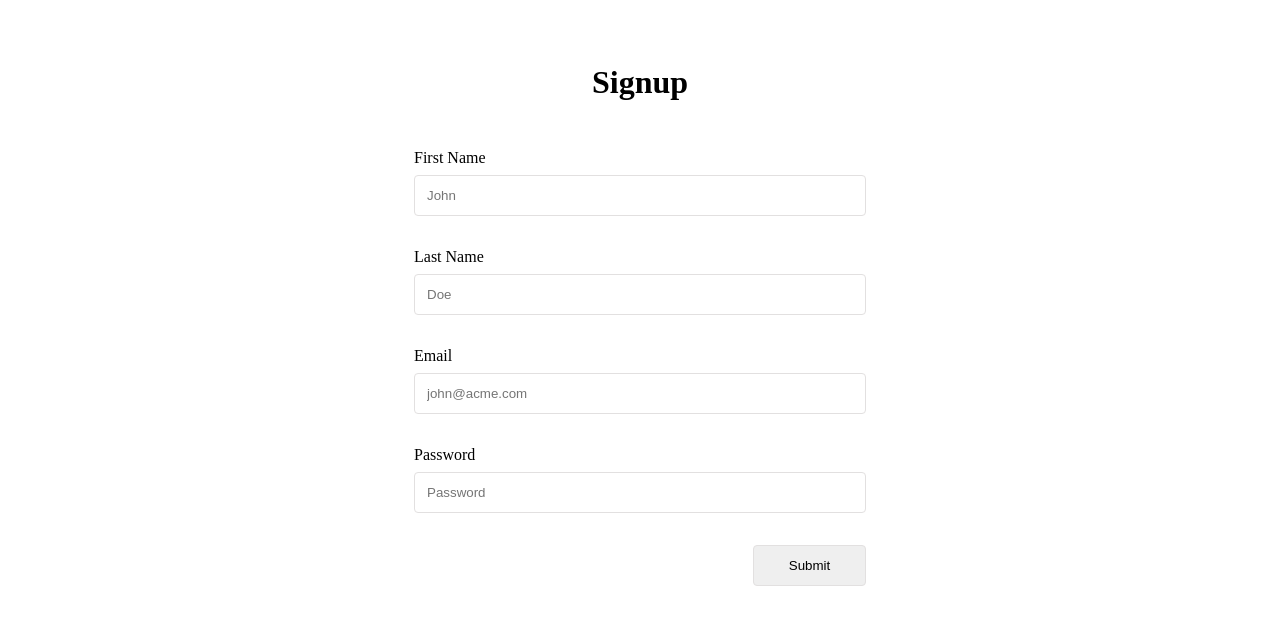
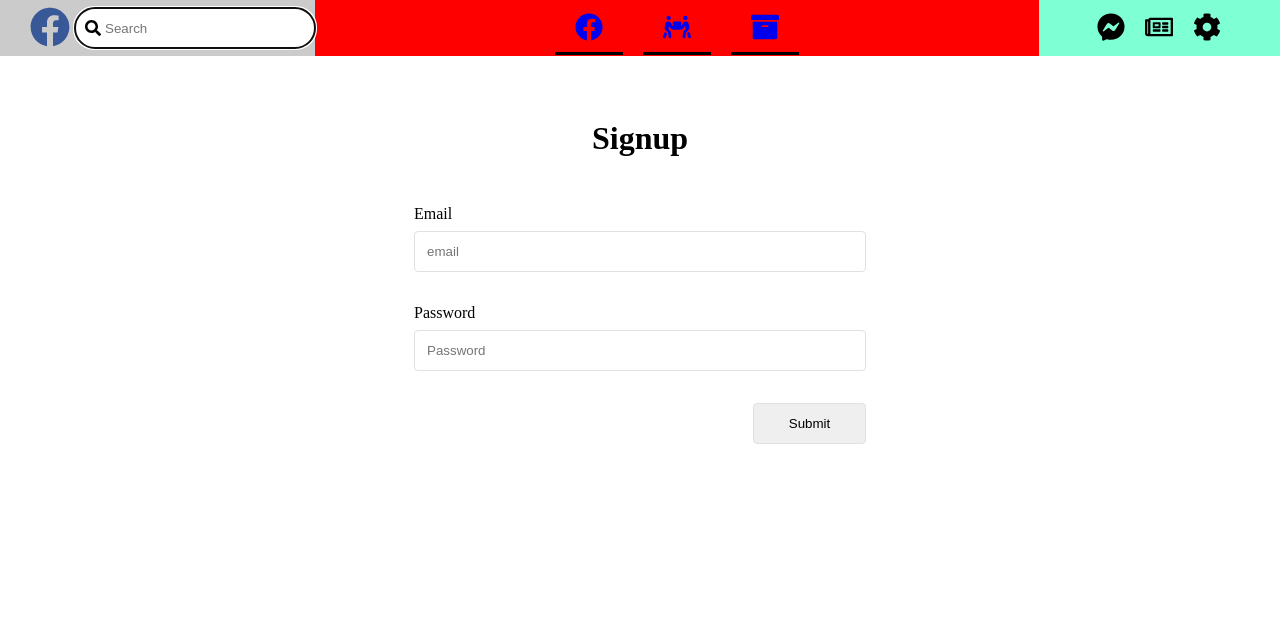
Before and after one commit to lmatuzic/sausikebana, a React (Create React App) app: page /signup in a window 1280 px wide. Shown: the top 624 px of the page. Built offline with nearby package versions, Linux system fonts and the light colour scheme; no server answers.

Commit message:
authenticate user (signup) functionality

```diff
--- a/package.json
+++ b/package.json
@@ -22,6 +22,7 @@
     "formik": "^2.2.9",
     "react": "^17.0.2",
     "react-dom": "^17.0.2",
+    "react-firebase-hooks": "^3.0.4",
     "react-redux": "^7.2.0",
     "react-router-dom": "^5.2.0",
     "react-scripts": "4.0.3",
--- a/src/App.tsx
+++ b/src/App.tsx
@@ -3,19 +3,19 @@ import './stylesheets/scss/global.scss';
 import { Home } from './pages/Home';
 import { Header } from './components/header/Header';
 import {
-   BrowserRouter as Router,
-   Switch,
-   Route,
+  BrowserRouter as Router,
+  Switch,
+  Route,
 } from "react-router-dom";
 import { Market } from './pages/Market';
 import { Groups } from './pages/Groups';
-import Signup from './components/signup/Signup';
+import Signup from './auth/Signup';
 
 const App: FC = () => {
   return (
     <>
       <Router>
-        {/* <Header /> */}
+        <Header />
 
         <Switch>
           <Route path="/signup">
--- /dev/null
+++ b/src/auth/Signup.tsx
@@ -0,0 +1,89 @@
+import { FC, useState } from 'react';
+import { Formik, Field, Form} from 'formik';
+import { useCreateUserWithEmailAndPassword } from 'react-firebase-hooks/auth';
+import { auth } from '../firebase';
+
+interface SignupValues {
+  email: string;
+  password: string;
+}
+
+const Signup: FC = () => {
+  const [
+    createUserWithEmailAndPassword,
+    user,
+    loading,
+    error,
+  ] = useCreateUserWithEmailAndPassword(auth);
+
+  if (error) {
+    return (
+      <div>
+        <p>Error: {error.message}</p>
+      </div>
+    );
+  }
+
+  if (loading) {
+    return <p>Loading...</p>;
+  }
+
+  if (user) {
+    return (
+      <div>
+        <p>Registered User: {user.user?.email}</p>
+      </div>
+    );
+  }
+
+  return (
+    <div className="auth signup">
+      <div className="container">
+        <h1>Signup</h1>
+
+        <Formik
+          initialValues={{
+            email: '',
+            password: ''
+          }}
+          onSubmit={(values: SignupValues) => {
+            createUserWithEmailAndPassword(values.email, values.password);
+          }}
+        >
+          <Form className="auth-form">
+            <div className="auth-form__item">
+              <label htmlFor="email">Email</label>
+              <Field
+                id="email"
+                name="email"
+                placeholder="email"
+                type="email"
+              />
+            </div>
+
+            <div className="auth-form__item">
+              <label htmlFor="password">Password</label>
+              <Field
+                id="password"
+                name="password"
+                placeholder="Password"
+                type="password"
+              />
+            </div>
+
+            <div className="auth-submit__wrapper">
+              <button
+                className="auth-submit__btn"
+                type="submit"
+              >
+                Submit
+              </button>
+            </div>
+          </Form>
+        </Formik>
+      </div>
+    </div>
+  )
+}
+
+export default Signup;
--- a/src/components/header/Header.tsx
+++ b/src/components/header/Header.tsx
@@ -16,7 +16,7 @@ export const Header: FC<HeaderProps> = (props) => {
 
   //ovo je za DOM mutatione samo, skoro same shit ko use effect
   useLayoutEffect(() => {
-      if(inputRef?.current?.focus){
+    if (inputRef?.current?.focus) {
       inputRef.current.focus();
     }
   }, []);
--- a/src/components/menuItem/RouteItem.tsx
+++ b/src/components/menuItem/RouteItem.tsx
@@ -13,7 +13,6 @@ type Data = {
 type RouteItemProps = {
    item: Data[];
    iconContainer?: string;
-
 }
 
 export const RouteItem: FC<RouteItemProps> = (props) => {
@@ -23,7 +22,7 @@ export const RouteItem: FC<RouteItemProps> = (props) => {
       <div>
          {data.map((item) => {
             const isActive = `${item.route}` === location.pathname
-            console.log('Active route: ', isActive , 'Route: ',item.route, 'LOCATION: ', location.pathname)
+            // console.log('Active route: ', isActive , 'Route: ',item.route, 'LOCATION: ', location.pathname)
             return (
                <NavLink exact to={`${item.route}`} key={item.id}  activeClassName='active'>
                   <span className={isActive ? `active-icon active` : props.iconContainer}>
--- a/src/components/signup/Signup.tsx
+++ /dev/null
@@ -1,81 +0,0 @@
-import { FC } from 'react';
-import { Formik, Field, Form, FormikHelpers } from 'formik';
-
-interface SignupValues {
-  firstName: string;
-  lastName: string;
-  email: string;
-  password: string;
-}
-
-const Signup: FC = () => {
-  return (
-    <div className="auth signup">
-      <div className="container">
-        <h1>Signup</h1>
-
-        <Formik
-          initialValues={{
-            firstName: '',
-            lastName: '',
-            email: '',
-            password: ''
-          }}
-          onSubmit={(
-            values: SignupValues,
-            { setSubmitting }: FormikHelpers<SignupValues>
-          ) => {
-            setTimeout(() => {
-              alert(JSON.stringify(values, null, 2));
-              setSubmitting(false);
-            }, 500);
-          }}
-        >
-          <Form className="auth-form">
-            <div className="auth-form__item">
-              <label htmlFor="firstName">First Name</label>
-              <Field
-                id="firstName"
-                name="firstName"
-                placeholder="John" />
-            </div>
-
-            <div className="auth-form__item">
-              <label htmlFor="lastName">Last Name</label>
-              <Field
-                id="lastName"
-                name="lastName"
-                placeholder="Doe" />
-            </div>
-
-            <div className="auth-form__item">
-              <label htmlFor="email">Email</label>
-              <Field
-                id="email"
-                name="email"
-                placeholder="john@acme.com"
-                type="email"
-              />
-            </div>
-
-            <div className="auth-form__item">
-              <label htmlFor="password">Password</label>
-              <Field
-                id="password"
-                name="password"
-                placeholder="Password"
-                type="password"
-              />
-            </div>
-
-            <div className="auth-submit__wrapper">
-              <button className="auth-submit__btn" type="submit">Submit</button>
-            </div>
-          </Form>
-        </Formik>
-      </div>
-    </div>
-  )
-}
-
-export default Signup;
--- /dev/null
+++ b/src/firebase.ts
@@ -0,0 +1,20 @@
+import firebase from 'firebase/app';
+import 'firebase/auth';
+import 'firebase/firestore';
+
+const firebaseConfig = {
+  apiKey: process.env.REACT_APP_FIREBASE_API_KEY,
+  authDomain: process.env.REACT_APP_FIREBASE_AUTH_DOMAIN,
+  projectId: process.env.REACT_APP_PROJECT_ID,
+  storageBucket: process.env.REACT_APP_STORAGE_BUCKET,
+  messagingSenderId: process.env.REACT_APP_MESSAGING_SENDER_ID,
+  appId: process.env.REACT_APP_APP_ID,
+  measurementId: process.env.REACT_APP_MEASUREMENT_ID
+};
+
+const firebaseApp = firebase.initializeApp(firebaseConfig);
+const db = firebaseApp.firestore();
+const auth = firebase.auth();
+const provider = new firebase.auth.GoogleAuthProvider();
+
+export { auth, provider, db };
--- a/src/index.tsx
+++ b/src/index.tsx
@@ -3,6 +3,7 @@ import ReactDOM from 'react-dom';
 import App from './App';
 import { store } from './app/store';
 import { Provider } from 'react-redux';
+
 ReactDOM.render(
   <React.StrictMode>
     <Provider store={store}>
--- a/src/pages/Home.tsx
+++ b/src/pages/Home.tsx
@@ -1,4 +1,4 @@
-import {FC} from 'react';
+import { FC } from 'react';
 import Sidebar from '../app/components/Sidebar';
 import NewsFeed from '../app/components/NewsFeed';
 import Widgets from '../app/components/Widgets';
```
Also changed, not shown: firebase.ts (deleted, +0 -18 lines), 1 other file (tests, documents, lock files or other folders). Lines whose indentation alone changed are shown as unchanged.
